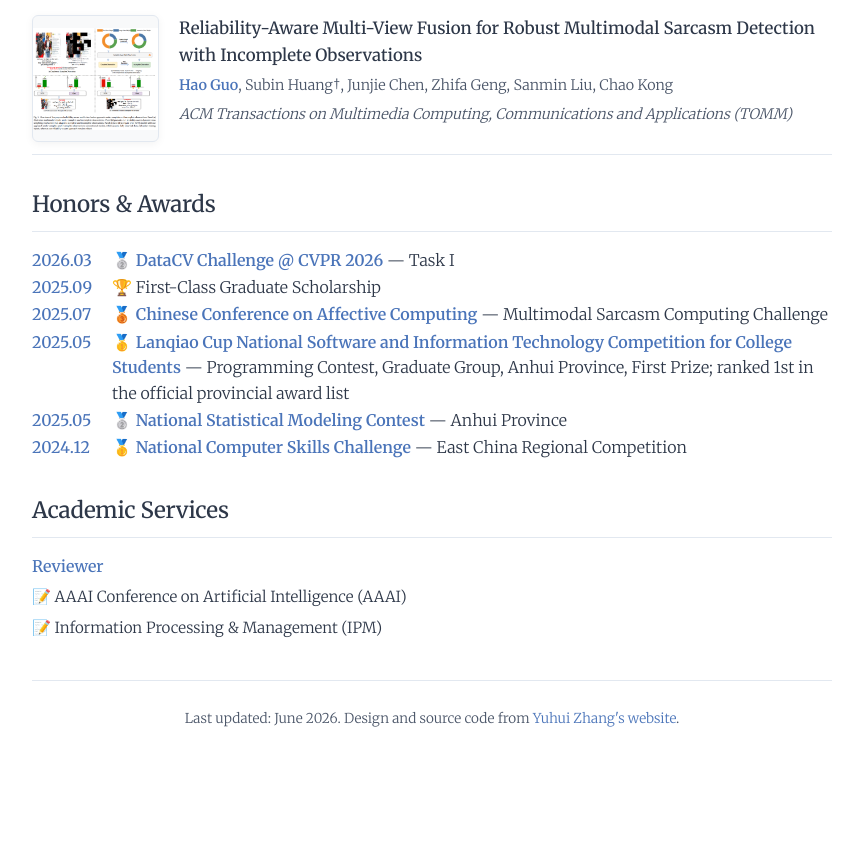
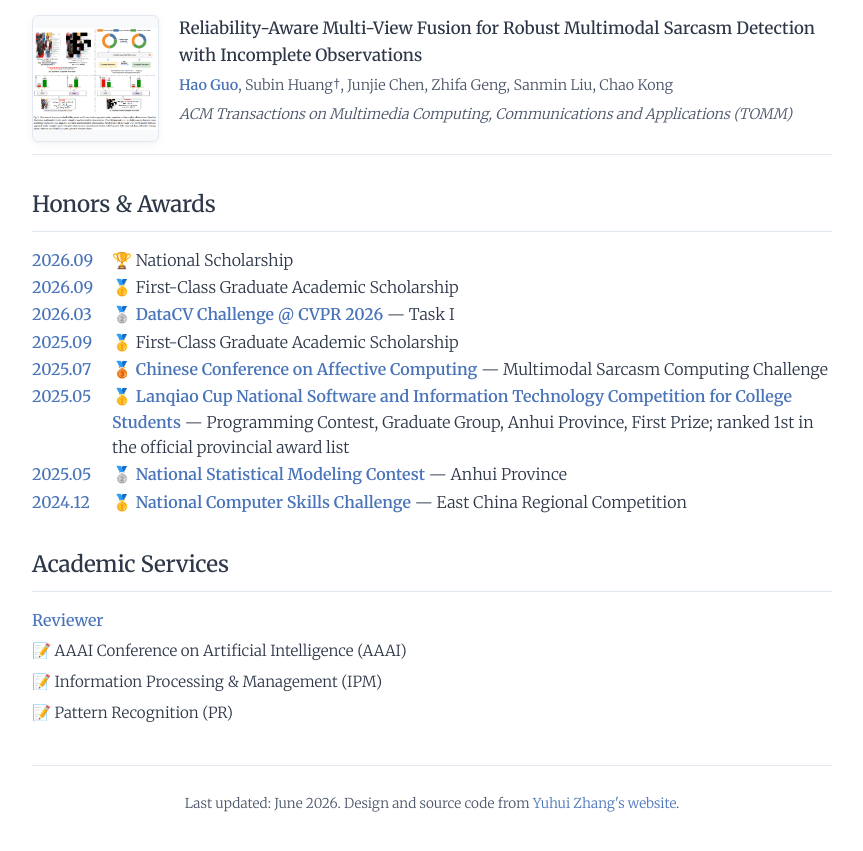
Before and after one commit to sifan077/sifan077.github.io, a plain HTML site: page index.html in a window 1280 px wide. Shown: the part 1816-2667 px from the top of the page, without its empty margins (208-1071 px from the left). Before the commit the page ends 2582 px from the top, so only its background shows below. Drawn offline with Linux system fonts and the light colour scheme.

Commit message:
Update graduate scholarship awards

```diff
--- a/index.html
+++ b/index.html
@@ -92,12 +92,20 @@
         <section id="awards">
             <h2>Honors & Awards</h2>
             <div class="award-item">
+                <span class="award-year">2026.09</span>
+                <div class="award-desc">🏆 National Scholarship</div>
+            </div>
+            <div class="award-item">
+                <span class="award-year">2026.09</span>
+                <div class="award-desc">🥇 First-Class Graduate Academic Scholarship</div>
+            </div>
+            <div class="award-item">
                 <span class="award-year">2026.03</span>
                 <div class="award-desc">🥈 <strong>DataCV Challenge @ CVPR 2026</strong> — Task I</div>
             </div>
             <div class="award-item">
                 <span class="award-year">2025.09</span>
-                <div class="award-desc">🏆 First-Class Graduate Scholarship</div>
+                <div class="award-desc">🥇 First-Class Graduate Academic Scholarship</div>
             </div>
             <div class="award-item">
                 <span class="award-year">2025.07</span>
@@ -124,6 +132,7 @@
                 <ul class="service-list">
                     <li>📝 AAAI Conference on Artificial Intelligence (AAAI)</li>
                     <li>📝 Information Processing & Management (IPM)</li>
+                    <li>📝 Pattern Recognition (PR)</li>
                 </ul>
             </div>
         </section>
```
